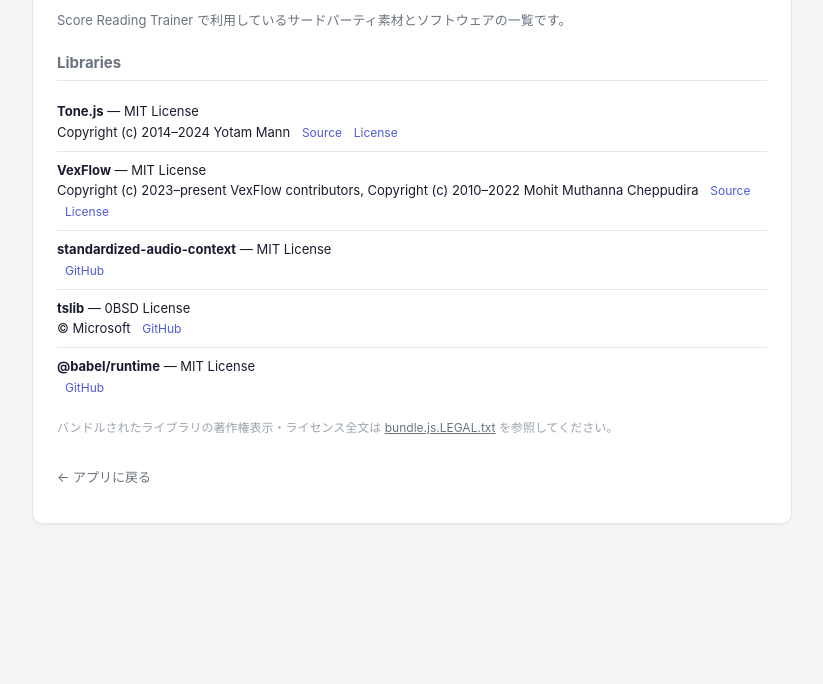
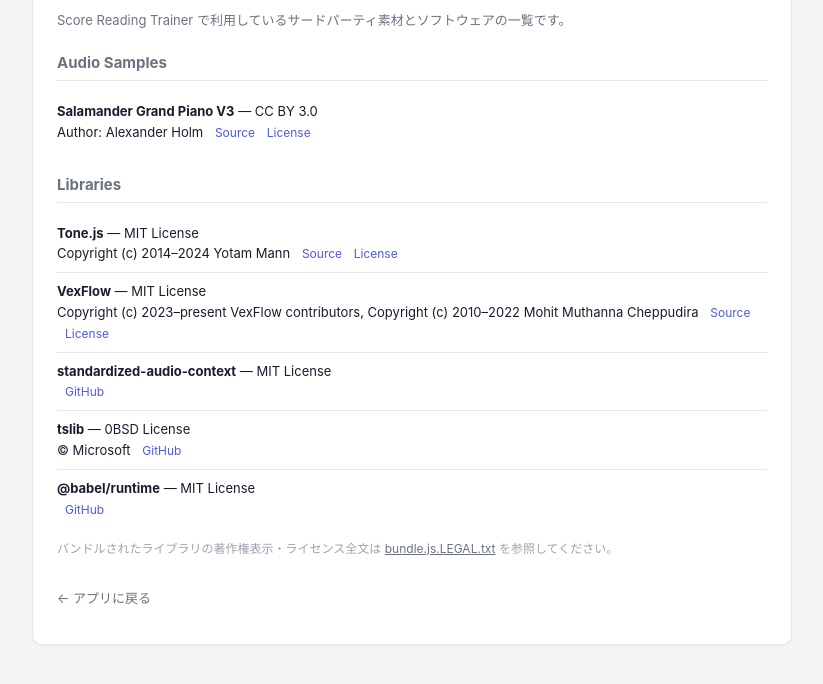
Before and after one commit to Likk/score-reading-trainer, a website: page credits.html in a window 1280 px wide. Shown: the part 78-762 px from the top of the page, without its empty margins (228-1051 px from the left). Drawn offline with Linux system fonts and the light colour scheme.

Commit message:
Salamander Grand Piano のクレジット表記を追加

```diff
--- a/credits.html
+++ b/credits.html
@@ -10,6 +10,18 @@
     <main class="credits">
         <h1>Credits</h1>
         <p class="credits-intro">Score Reading Trainer で利用しているサードパーティ素材とソフトウェアの一覧です。</p>
+
+        <section>
+            <h2>Audio Samples</h2>
+            <ul class="credits-list">
+                <li>
+                    <strong>Salamander Grand Piano V3</strong> — CC BY 3.0<br>
+                    Author: Alexander Holm
+                    <a href="https://archive.org/details/SalamanderGrandPianoV3" rel="noopener">Source</a>
+                    <a href="https://creativecommons.org/licenses/by/3.0/" rel="license noopener">License</a>
+                </li>
+            </ul>
+        </section>
 
         <section>
             <h2>Libraries</h2>
```
